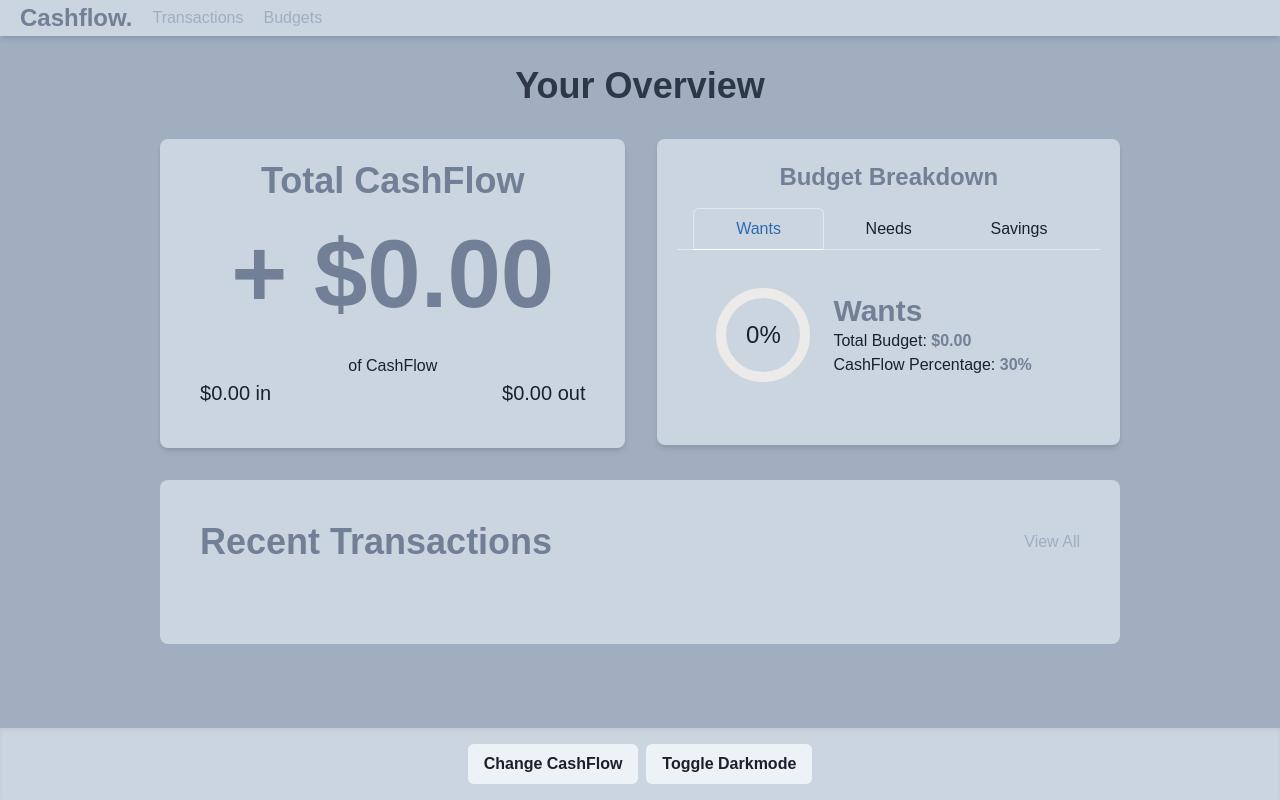
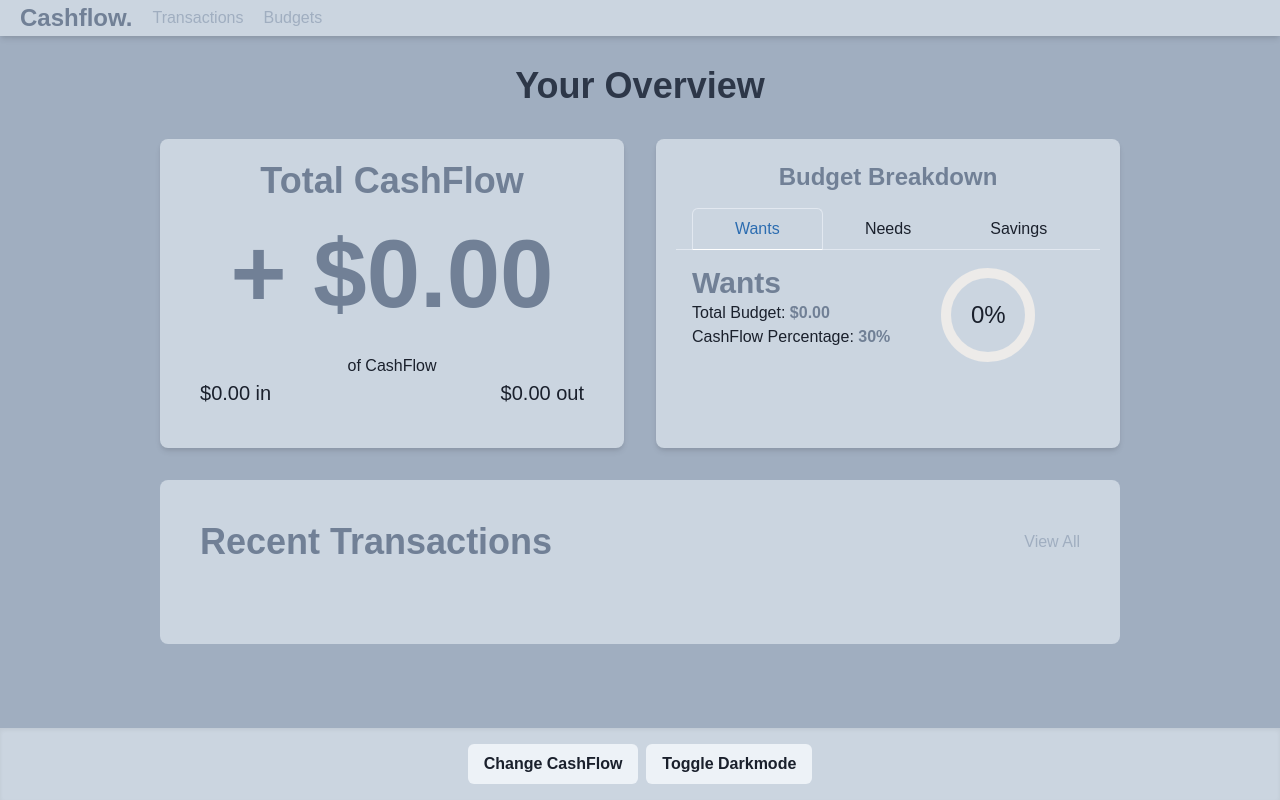
Before and after one commit to meguta/cashflow, a React (Create React App) app: page / in a window 1280 px wide. Built offline with nearby package versions, Linux system fonts and the light colour scheme.

Commit message:
changed overview layout to grid

```diff
--- a/package.json
+++ b/package.json
@@ -16,7 +16,7 @@
     "react": "^18.2.0",
     "react-dom": "^18.2.0",
     "react-icons": "^4.10.1",
-    "react-scripts": "5.0.1",
+    "react-scripts": "^5.0.1",
     "web-vitals": "^2.1.4"
   },
   "scripts": {
--- a/src/Homepage.js
+++ b/src/Homepage.js
@@ -12,7 +12,8 @@ import {
   useColorMode,
   InputLeftAddon,
   Divider, Link,
-  Fade, ScaleFade, Slide, SlideFade, Collapse, Container
+  Fade, ScaleFade, Slide, SlideFade, Collapse, Container,
+  SimpleGrid
 } from "@chakra-ui/react"
 
 import { MdAttachMoney, MdOutlineAccessTime, MdCategory, MdOutlineStickyNote2 } from 'react-icons/md'
@@ -33,7 +34,7 @@ function Homepage({
 
   function displayBudgetBreakdown() {
     return (
-      <Flex width={["100%", "50%"]} height="100%" background={containerBg} direction="column" alignItems="center" rounded="lg" boxShadow="md">
+      <Flex width="100%" height="100%" background={containerBg} direction="column" alignItems="center" rounded="lg" boxShadow="md">
         <Tabs width="100%" variant="enclosed" margin="1" isFitted padding="5">
           <Heading variant="primary" fontSize="2xl" textAlign="center ">Budget Breakdown</Heading>
           <TabList p="1rem" pb="0" outline={containerBg}>
@@ -45,17 +46,17 @@ function Homepage({
             {
               budgetDivisons.map(budget =>
                 <TabPanel>
-                  <Stack>
-                    <Flex rounded="lg" p="5" alignItems="center">
+                  <Stack spacing="3rem" width="100%" direction={["column", "column", "row", "row"]}>
+                    <Box>
+                      <Heading variant="primary" fontSize="3xl">{budget.name}</Heading>
+                      <Text variant="alt" as="span">Total Budget: </Text> <Text variant="primary" as="span" fontWeight="bold">${getTotalBudget(budget.name)}</Text>
+                      <br />
+                      <Text variant="alt" as="span">CashFlow Percentage: </Text> <Text variant="primary" as="span" fontSize="md" fontWeight="bold">{budget.value}%</Text>
+                    </Box>
+                    <Flex rounded="lg" alignItems="center" direction={["column", "column", "row"]}>
                       <CircularProgress size="100" value={getBudgetUsage(budget.name)} mr="5">
                         <CircularProgressLabel>{getBudgetUsage(budget.name)}%</CircularProgressLabel>
                       </CircularProgress>
-                      <Box>
-                        <Heading variant="primary" fontSize="3xl">{budget.name}</Heading>
-                        <Text variant="alt" as="span">Total Budget: </Text> <Text variant="primary" as="span" fontWeight="bold">${getTotalBudget(budget.name)}</Text>
-                        <br />
-                        <Text variant="alt" as="span">CashFlow Percentage: </Text> <Text variant="primary" as="span" fontSize="md" fontWeight="bold">{budget.value}%</Text>
-                      </Box>
 
                     </Flex>
                   </Stack>
@@ -92,10 +93,10 @@ function Homepage({
   }
 
   return (
-    <Stack justify="center" width="100%" pt="4rem" pb="8rem" pr={["0.5rem", "2rem", "2rem", "10rem"]} pl={["0.5rem", "2rem", "2rem", "10rem"]} spacing="2rem" bg="primary_bg" >
+    <Stack justify="center" width="100%" pt="4rem" pb="8rem" pr={["1rem", "2rem", "2rem", "10rem"]} pl={["1rem", "2rem", "2rem", "10rem"]} spacing="2rem" bg="primary_bg" >
       <Heading variant="alt" textAlign="center">Your Overview</Heading>
-      <Stack background="primary_bg" spacing="2rem" justify="center" direction={["column", "column", "row", "row"]}>
-        <Flex width={["100%", "50%"]}height="100%" boxShadow="md" rounded="lg" padding="10" paddingTop="5" background="container_bg" justifyContent="center" direction="column" alignContent="center">
+      <SimpleGrid minChildWidth="300px" background="primary_bg" spacing="2rem" justify="center" direction={["column", "column", "row", "row"]}>
+        <Flex width="100%" height="100%" boxShadow="md" rounded="lg" padding="10" paddingTop="5" background="container_bg" justifyContent="center" direction="column" alignContent="center">
           <Heading variant="primary" textAlign="center" fontSize={["2xl", "2xl", "4xl", "4xl"]} fontWeight="bold">Total CashFlow</Heading>
           <Stack justifyContent="center" alignItems="center" spacing="2" direction="column">
             <Text textAlign="center" variant="primary" fontSize={["4xl", "6xl", "6xl", "8xl"]} fontWeight="semibold">{(cashIn >= cashOut ? "+ $" + (cashIn - cashOut).toFixed(2) : "- $" + (cashOut - cashIn).toFixed(2))}</Text>
@@ -109,12 +110,12 @@ function Homepage({
         </Flex>
         {displayBudgetBreakdown()}
 
-      </Stack>
+      </SimpleGrid>
       <Stack width="100%" alignItems="center" justifyContent="center">
 
         <Flex pb="10" bg={containerBg} width="100%" rounded="lg" justifyContent="center" direction="column">
           <Flex p="10" justifyContent="space-between" alignItems="center">
-            <Heading as="span" textAlign="start" variant="primary">Recent Transactions</Heading>
+            <Heading as="span" textAlign="start" variant="primary" fontSize={["2xl", "2xl", "4xl", "4xl"]}>Recent Transactions</Heading>
             <Link onClick={() => setCurrentPage("TransactionPage")} color="gray.400" as="span">View All</Link>
           </Flex>
           <Flex width="100%" direction="column" justifyContent="center" alignItems="center">
--- a/src/TransactionPage.js
+++ b/src/TransactionPage.js
@@ -21,7 +21,7 @@ function TransactionPage({ transactionList, setTransactionList, sortByDate }) {
         return allTransactions
     }
     return (
-    <Flex pr="10rem" pl="10rem"  width="100vw" height="100vh" bg="primary_bg">
+    <Flex pr={["1rem", "2rem", "2rem", "10rem"]} pl={["1rem", "2rem", "2rem", "10rem"]}  width="100vw" height="100vh" bg="primary_bg">
             <Stack width="100%">
                 <Heading pt="4rem" pb="2rem" textAlign="center" variant="alt">Your Transactions</Heading>
                 <TableContainer bg="container_bg" p="5" rounded="md" boxShadow="md" width="100">
```
Also changed, not shown: 1 other file (tests, documents, lock files or other folders).
